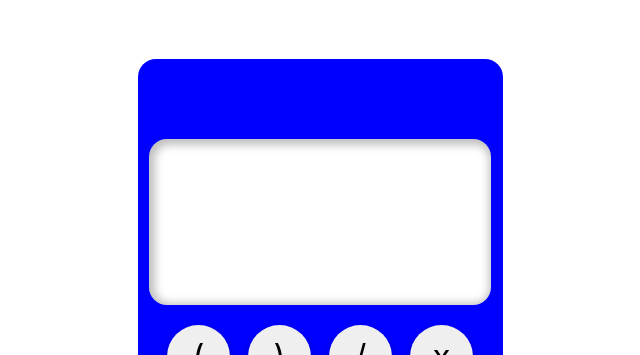
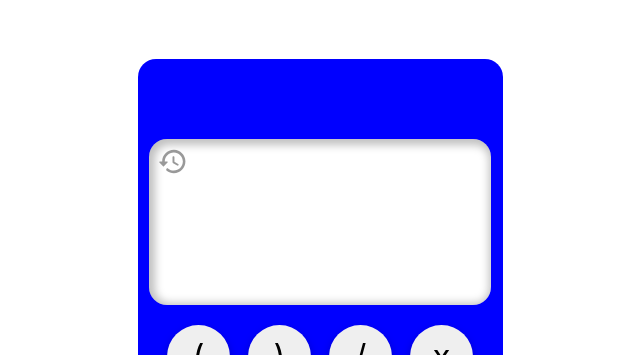
Before and after one commit to arslanastral/calculator, a React (Create React App) app: page / in a window 1280 px wide. Shown: the top 355 px of the page, without its empty margins (320-960 px from the left). Built offline with nearby package versions, Linux system fonts and the light colour scheme.

Commit message:
added history button

```diff
--- /dev/null
+++ b/src/components/Answer.js
@@ -0,0 +1,10 @@
+import styled from "styled-components";
+import React from "react";
+
+const AnswerContainer = styled.div``;
+
+const Answer = () => {
+  return <AnswerContainer></AnswerContainer>;
+};
+
+export default Answer;
--- a/src/components/Button.js
+++ b/src/components/Button.js
@@ -14,7 +14,7 @@ const CalculatorButton = styled.button`
   height: ${(props) => (props.gridarea === "equal" ? "100%" : "63px")};
   background-color: ${(props) => (props.gridarea === "equal" ? "yellow" : "")};
   filter: drop-shadow(0px 4px 4px rgba(0, 0, 0, 0.25));
-  transition: all ease-in-out 0.07s;
+  transition: all ease-out 0.07s;
 
   &:active {
     transform: scale(0.9);
--- a/src/components/CalculatorBoard.js
+++ b/src/components/CalculatorBoard.js
@@ -4,7 +4,7 @@ import Screen from "./Screen";
 import NumberPad from "./NumberPad";
 
 const CalculatorContainer = styled.div`
-  background-color: blue;
+  background: blue;
   border-radius: 18px;
   height: 682px;
   width: 365px;
--- /dev/null
+++ b/src/components/Expression.js
@@ -0,0 +1,10 @@
+import React from "react";
+import styled from "styled-components";
+
+const ExpressionContainer = styled.div``;
+
+const Expression = () => {
+  return <ExpressionContainer></ExpressionContainer>;
+};
+
+export default Expression;
--- /dev/null
+++ b/src/components/HistoryButton.js
@@ -0,0 +1,36 @@
+import React from "react";
+import styled from "styled-components";
+
+const HistoryToggleButton = styled.button`
+  border: 0;
+  padding: 0;
+  background: none;
+  margin: 10px;
+  transition: all ease-out 0.07s;
+
+  &:active {
+    transform: scale(0.9);
+  }
+`;
+
+const HistoryButton = () => {
+  return (
+    <HistoryToggleButton>
+      <svg
+        width="27"
+        height="25"
+        role="button"
+        viewBox="0 0 27 25"
+        fill="none"
+        xmlns="http://www.w3.org/2000/svg"
+      >
+        <path
+          d="M15.1275 0.874991C8.55294 0.694158 3.16669 5.97707 3.16669 12.5H0.854602C0.273352 12.5 -0.0108143 13.1975 0.402519 13.5979L4.00627 17.2146C4.2646 17.4729 4.66502 17.4729 4.92335 17.2146L8.5271 13.5979C8.61636 13.5069 8.67667 13.3914 8.70042 13.2661C8.72418 13.1409 8.71032 13.0114 8.66059 12.8939C8.61086 12.7765 8.52749 12.6765 8.42099 12.6064C8.31448 12.5363 8.18961 12.4992 8.0621 12.5H5.75002C5.75002 7.46249 9.85752 3.39374 14.9209 3.45832C19.7259 3.52291 23.7688 7.56582 23.8334 12.3708C23.8979 17.4212 19.8292 21.5417 14.7917 21.5417C12.7121 21.5417 10.7875 20.8312 9.26335 19.63C9.01595 19.4351 8.70555 19.3379 8.39118 19.357C8.07681 19.376 7.78041 19.51 7.55835 19.7333C7.01585 20.2758 7.0546 21.1929 7.66169 21.6579C9.69106 23.2628 12.2044 24.1324 14.7917 24.125C21.3146 24.125 26.5975 18.7387 26.4167 12.1642C26.2488 6.10624 21.1854 1.04291 15.1275 0.874991ZM14.4688 7.33332C13.9392 7.33332 13.5 7.77249 13.5 8.30207V13.0554C13.5 13.5075 13.7454 13.9337 14.1329 14.1662L18.1629 16.5558C18.6279 16.8271 19.2221 16.6721 19.4934 16.22C19.7646 15.755 19.6096 15.1608 19.1575 14.8896L15.4375 12.6808V8.28916C15.4375 7.77249 14.9984 7.33332 14.4688 7.33332Z"
+          fill="#999999"
+        />
+      </svg>
+    </HistoryToggleButton>
+  );
+};
+
+export default HistoryButton;
--- a/src/components/NumberPad.js
+++ b/src/components/NumberPad.js
@@ -5,12 +5,10 @@ import Button from "./Button";
 const NumpadContainer = styled.div`
   display: grid;
   margin-top: 20px;
-  /* align-content: center; */
   justify-content: center;
   grid-column-gap: 18px;
   grid-row-gap: 20px;
   grid-template-columns: repeat(4, minmax(0, 63px));
-  /* grid-template-rows: repeat(5, minmax(0, 1fr)); */
   grid-template-areas:
     "leftparan rightparan divide multiply"
     "one two three plus"
--- a/src/components/RecentCalculations.js
+++ b/src/components/RecentCalculations.js
@@ -1,8 +1,12 @@
 import styled from "styled-components";
 import React from "react";
 
+const RecentCalculationsContainer = styled.div`
+  background-color: pink;
+`;
+
 const RecentCalculations = () => {
-  return <div></div>;
+  return <RecentCalculationsContainer></RecentCalculationsContainer>;
 };
 
 export default RecentCalculations;
--- a/src/components/Screen.js
+++ b/src/components/Screen.js
@@ -1,5 +1,9 @@
 import styled from "styled-components";
 import React from "react";
+import HistoryButton from "./HistoryButton";
+import RecentCalculations from "./RecentCalculations";
+import Expression from "./Expression";
+import Answer from "./Answer";
 
 const ScreenContainer = styled.div`
   background-color: white;
@@ -11,7 +15,14 @@ const ScreenContainer = styled.div`
 `;
 
 const Screen = () => {
-  return <ScreenContainer></ScreenContainer>;
+  return (
+    <ScreenContainer>
+      <HistoryButton />
+      <RecentCalculations />
+      <Expression />
+      <Answer />
+    </ScreenContainer>
+  );
 };
 
 export default Screen;
```
